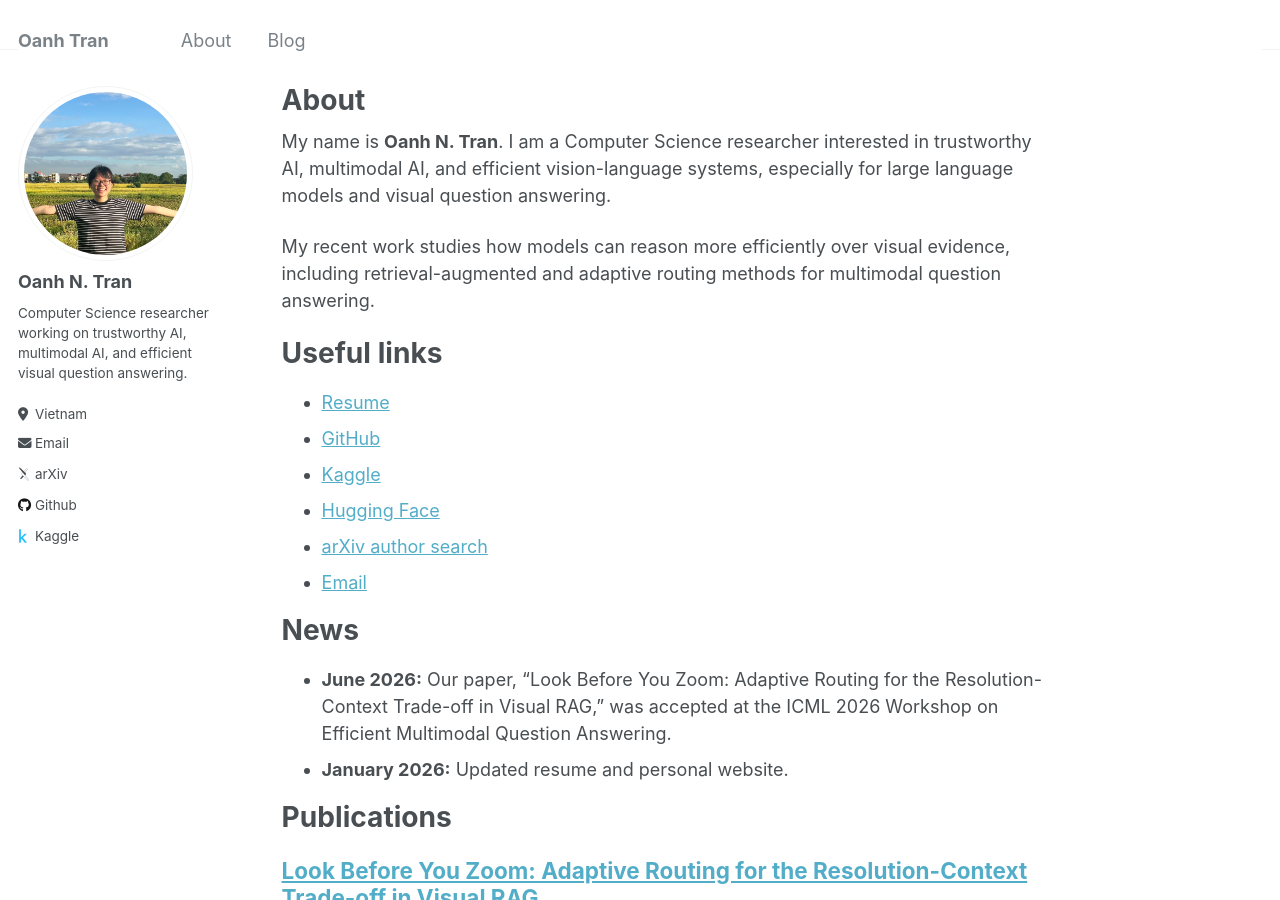
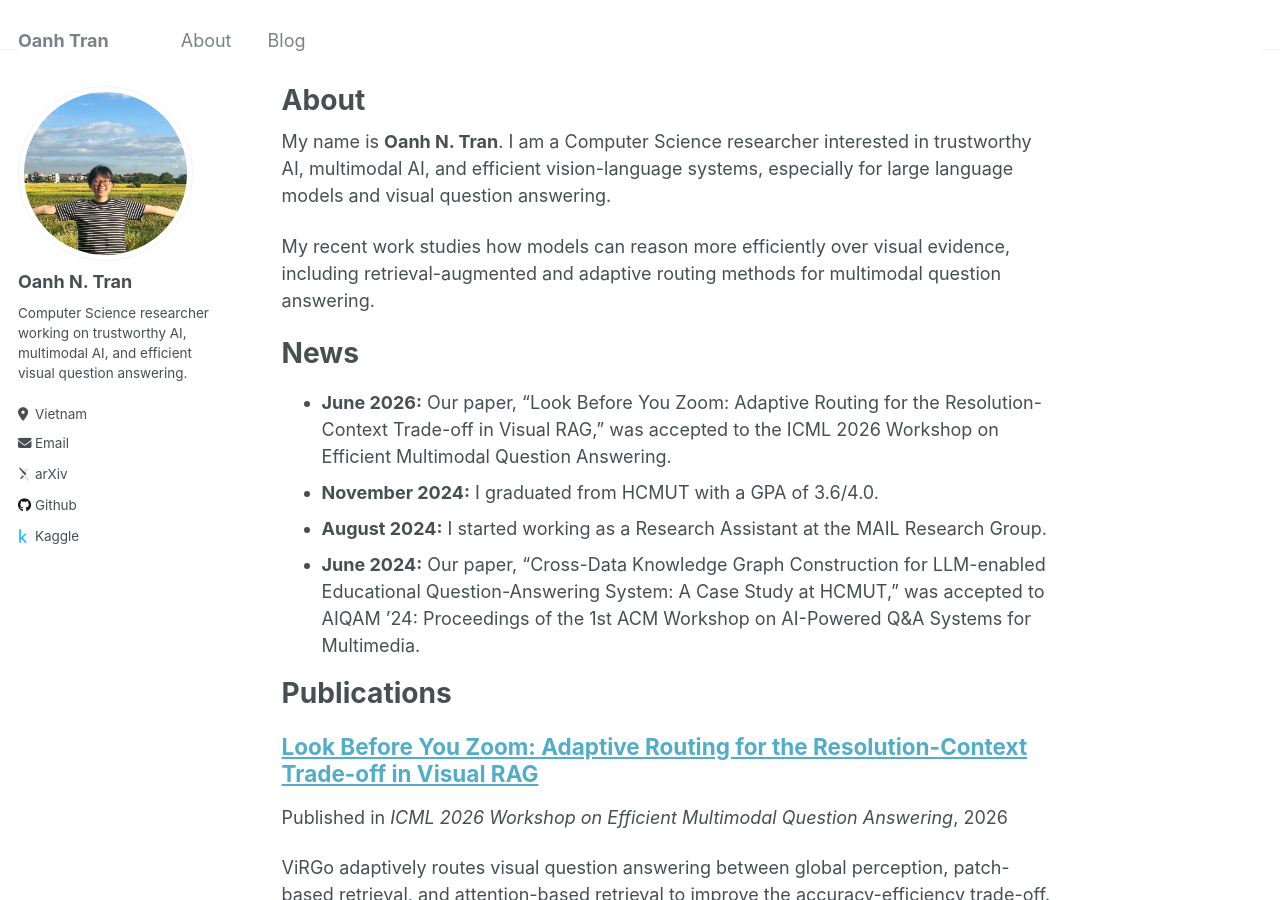
Before and after one commit to Oztobuzz/Oztobuzz.github.io, a Jekyll site: the page built from _pages/about.md, in a window 1280 px wide and 900 px high. Built offline with Jekyll 4.4.1, drawn with Linux system fonts in a browser that asks for light colours; some web fonts are replaced.

Commit message:
Update about page by removing links and revising news
Removed useful links section and updated news entries.

```diff
--- a/_pages/about.md
+++ b/_pages/about.md
@@ -11,21 +11,15 @@ My name is **Oanh N. Tran**. I am a Computer Science researcher interested in tr
 
 My recent work studies how models can reason more efficiently over visual evidence, including retrieval-augmented and adaptive routing methods for multimodal question answering.
 
-Useful links
-======
-
-- [Resume](/files/My_resume_2026_Jan.pdf)
-- [GitHub](https://github.com/Oztobuzz)
-- [Kaggle](https://www.kaggle.com/oanhtran1123)
-- [Hugging Face](https://huggingface.co/mdjsfhkjashdf)
-- [arXiv author search](https://arxiv.org/search/cs?searchtype=author&query=Tran,+O.+N.)
-- [Email](mailto:oanh.tranotsc1123@hcmut.edu.vn)
 
 News
 ======
 
-- **June 2026:** Our paper, "Look Before You Zoom: Adaptive Routing for the Resolution-Context Trade-off in Visual RAG," was accepted at the ICML 2026 Workshop on Efficient Multimodal Question Answering.
-- **January 2026:** Updated resume and personal website.
+- **June 2026:** Our paper, “Look Before You Zoom: Adaptive Routing for the Resolution-Context Trade-off in Visual RAG,” was accepted to the ICML 2026 Workshop on Efficient Multimodal Question Answering.
+- **November 2024:** I graduated from HCMUT with a GPA of 3.6/4.0.
+- **August 2024:** I started working as a Research Assistant at the MAIL Research Group.
+- **June 2024:** Our paper, “Cross-Data Knowledge Graph Construction for LLM-enabled Educational Question-Answering System: A Case Study at HCMUT,” was accepted to AIQAM ’24: Proceedings of the 1st ACM Workshop on AI-Powered Q&A Systems for Multimedia.
+
 
 Publications
 ======
```
